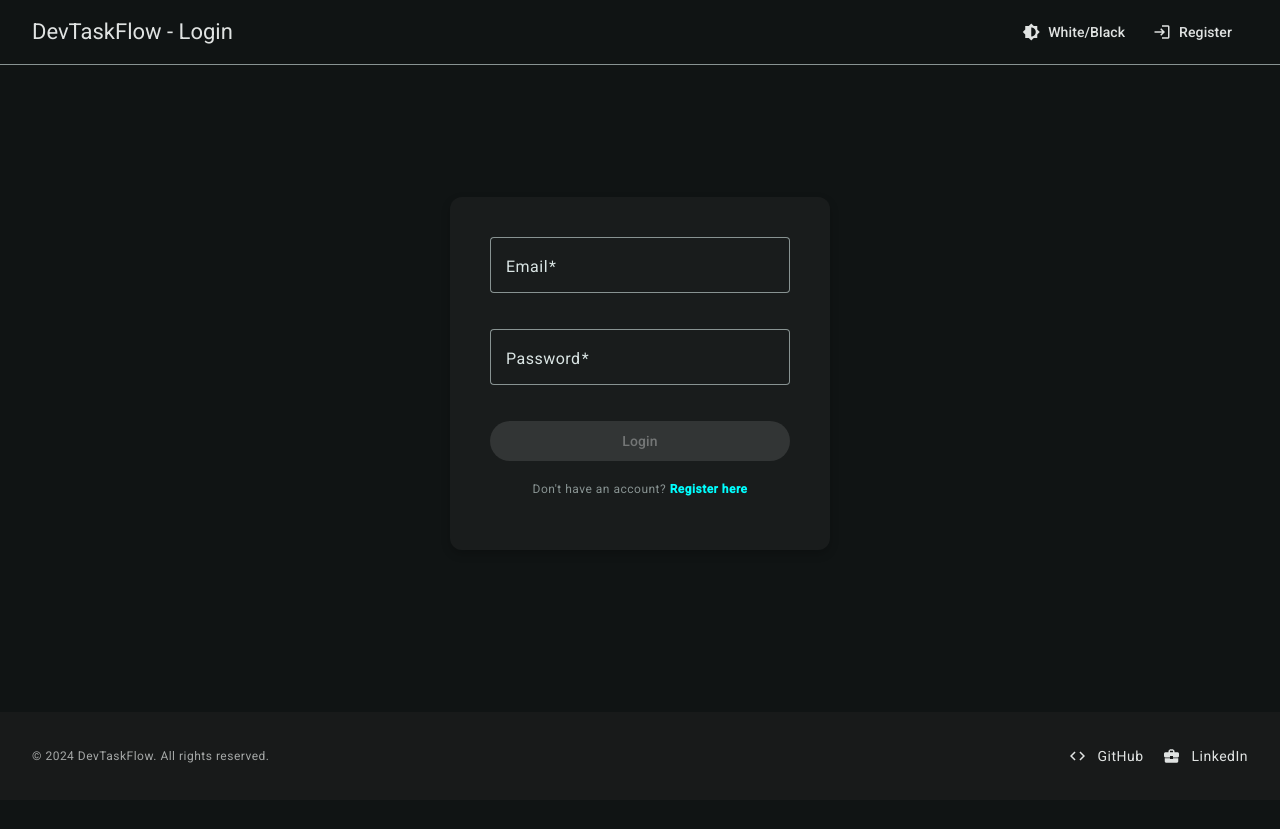
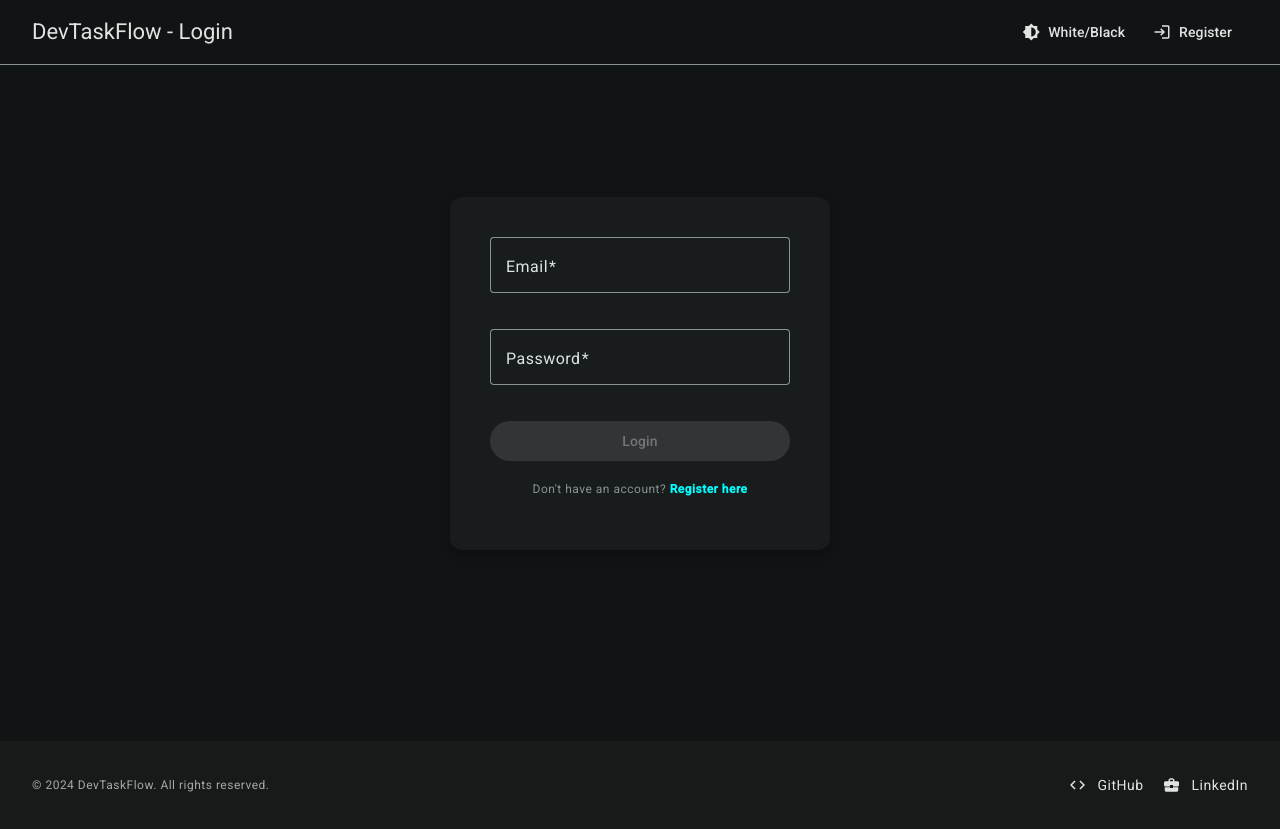
Before and after one commit to art2url/dev-task-flow, an Angular app: page /login in a window 1280 px wide. Before the commit the page ends 800 px from the top, so only its background shows below. Built offline with nearby package versions, Linux system fonts and the light colour scheme.

Commit message:
Fixed footer and pagi behaviour on a small screen sizes, added divider between tasks and pagi, removed 'clear all' button on a small screen sizes

```diff
--- a/src/app/app.component.html
+++ b/src/app/app.component.html
@@ -1,3 +1,7 @@
-<app-header></app-header>
-<router-outlet></router-outlet>
-<app-footer></app-footer>
+<div class="app-container">
+  <app-header></app-header>
+  <div class="main-content">
+    <router-outlet></router-outlet>
+  </div>
+  <app-footer></app-footer>
+</div>
--- a/src/app/features/tasks/task-list/task-list.component.html
+++ b/src/app/features/tasks/task-list/task-list.component.html
@@ -93,10 +93,9 @@
   </ng-template>
 </div>
 
-<div
-  class="paginator-container container"
-  *ngIf="!isLoading && tasks.length > 5"
->
+<div class="divider-pagi" *ngIf="!isLoading && tasks.length > 5"></div>
+
+<div class="paginator-container container">
   <mat-paginator
     [length]="filteredTasksOriginal.length"
     [pageSize]="pageSize"
@@ -111,6 +110,7 @@
     mat-button
     color="warn"
     (click)="openDeleteConfirmationDialog()"
+    *ngIf="isWideScreen"
   >
     Clear All
   </button>
--- a/src/app/features/tasks/task-list/task-list.component.scss
+++ b/src/app/features/tasks/task-list/task-list.component.scss
@@ -129,6 +129,11 @@ mat-card-content {
   }
 }
 
+.divider-pagi {
+  border-top: 1px solid #191d1d;
+  margin: 8px 32px 0 32px;
+}
+
 .task-handler {
   display: flex;
   padding: 0;
@@ -148,7 +153,7 @@ mat-card-content {
   display: flex;
   justify-content: space-between;
   align-items: center;
-  margin-top: 16px;
+  margin-top: 8px;
   padding: math.div($spacing, 2);
 }
 
--- a/src/app/features/tasks/task-list/task-list.component.ts
+++ b/src/app/features/tasks/task-list/task-list.component.ts
@@ -53,6 +53,7 @@ import { MatProgressSpinnerModule } from '@angular/material/progress-spinner';
   styleUrl: './task-list.component.scss',
 })
 export class TaskListComponent implements OnInit, AfterViewInit {
+  isWideScreen: boolean = true;
   tasks: Task[] = [];
   filteredTasks: Task[] = [];
   filteredTasksOriginal: Task[] = [];
@@ -67,10 +68,14 @@ export class TaskListComponent implements OnInit, AfterViewInit {
     public taskService: TaskService,
     private dialog: MatDialog,
     public showFormService: ShowFormService
-  ) {}
+  ) {
+    this.checkScreenSize();
+  }
 
   ngOnInit(): void {
     this.isLoading = true;
+
+    window.addEventListener('resize', () => this.checkScreenSize());
 
     this.showFormService.showForm$.subscribe((value) => {
       this.showForm = value;
@@ -100,6 +105,10 @@ export class TaskListComponent implements OnInit, AfterViewInit {
 
   ngAfterViewInit(): void {
     setTimeout(() => this.calculateProgress(), 0);
+  }
+
+  checkScreenSize(): void {
+    this.isWideScreen = window.innerWidth > 525;
   }
 
   onFilteredTasksChange(newList: Task[]): void {
--- a/src/app/shared/footer/footer.component.scss
+++ b/src/app/shared/footer/footer.component.scss
@@ -5,8 +5,7 @@
   background-color: #181a1a;
   color: var(--mat-toolbar-container-text-color);
   padding: 32px 0;
-  position: fixed;
-  bottom: 0;
+  position: relative;
   width: 100%;
   z-index: 1;
 }
--- a/src/styles.scss
+++ b/src/styles.scss
@@ -11,13 +11,22 @@ li {
 
 html,
 body {
-  // height: 100%;
+  height: 100%;
   background-color: #101414;
   font-family: Roboto, "Helvetica Neue", sans-serif;
 }
 
+.app-container {
+  display: flex;
+  flex-direction: column;
+  min-height: 100vh;
+}
+
+.main-content {
+  flex: 1;
+  padding-bottom: 60px;
+}
+
 .footer {
-  position: fixed;
-  bottom: 0;
-  width: 100%;
+  position: relative;
 }
```
